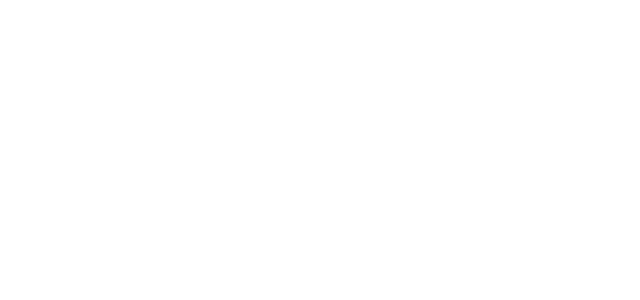
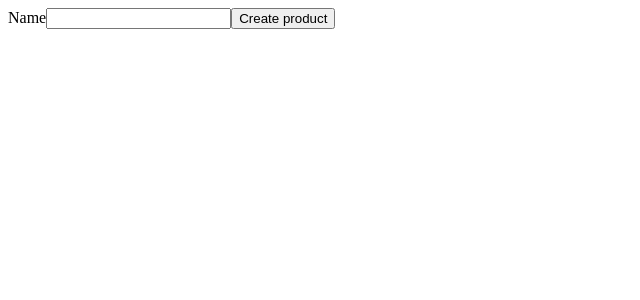
Before and after one commit to hardow2011/flavor_palace_frontend, a Nuxt app: page /products/create in a window 1280 px wide. Before the commit this address had no page. Shown: the top 300 px of the page, without its empty margins (0-640 px from the left). Built offline with nearby package versions, Linux system fonts and the light colour scheme.

Commit message:
feat: get products and create product

```diff
--- a/nuxt.config.ts
+++ b/nuxt.config.ts
@@ -3,5 +3,5 @@ export default defineNuxtConfig({
   devtools: { enabled: true },
   modules: [
     '@pinia/nuxt'
-  ]
+  ],
 })
--- /dev/null
+++ b/pages/products/create.vue
@@ -0,0 +1,24 @@
+<template>
+  <form>
+    <label for="product_name">Name</label>
+    <input id="product_name" v-model="product.name">
+    <button @click.prevent="createProduct">Create product</button>
+  </form>
+</template>
+
+<script>
+  import {useProductStore} from "~/stores/product";
+
+  export default {
+    setup() {
+      const productStore = useProductStore()
+      const product = productStore.product
+      return { productStore, product }
+    },
+    methods: {
+      createProduct() {
+        this.productStore.createProduct()
+      }
+    }
+  }
+</script>
--- a/stores/product.js
+++ b/stores/product.js
@@ -3,7 +3,7 @@ import ProductService from "~/utils/ProductService";
 
 export const useProductStore = defineStore('product', {
     state: () => ({
-        product: null,
+        product: {},
         products: []
     }),
     getters: {
@@ -16,6 +16,17 @@ export const useProductStore = defineStore('product', {
             ProductService.getProducts()
                 .then((data) => {
                     this.products = data
+                    console.log(data)
+                })
+                .catch((error) => {
+                    console.log('error caught:', error)
+                })
+        },
+        createProduct() {
+            ProductService.createProduct(this.product)
+                .then(async (res) => {
+                    console.log(res)
+                    await navigateTo('/')
                 })
                 .catch((err) => {
                     console.log(err)
--- a/utils/ProductService.js
+++ b/utils/ProductService.js
@@ -1,6 +1,17 @@
 export default {
     async getProducts() {
-        const { data, error } = useFetch('http://localhost:3001/products')
-        return { data, error }
+        const products = await $fetch('http://localhost:3000/products').catch((error) => error.data)
+        return products
+    },
+    async createProduct(product) {
+        return await $fetch('http://localhost:3000/products', {
+            headers: {
+                'Content-Type': 'application/json'
+            },
+            method: 'POST',
+            body: {
+                'product': product
+            }
+        })
     }
 }
```
